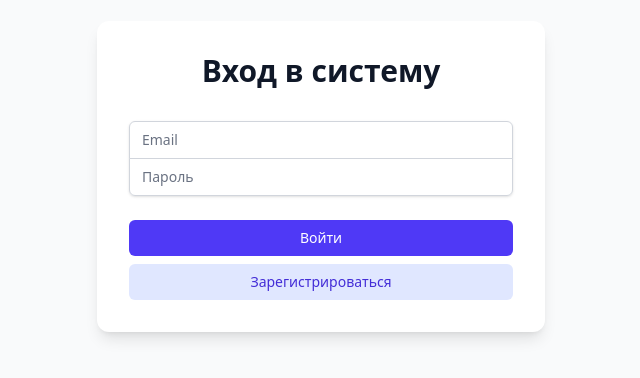
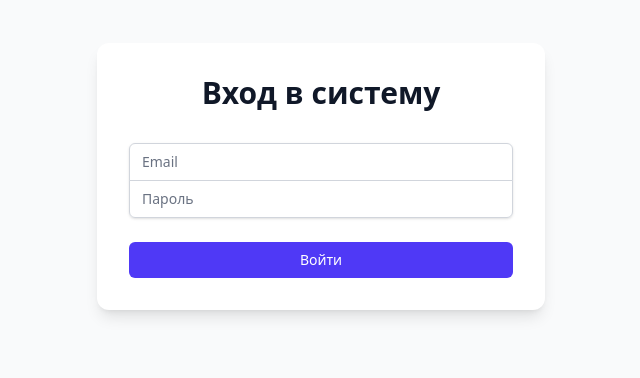
Before and after one commit to nurik432/broiler1, a React (Vite) app: page / in a window 1280 px wide. Shown: the part 224-602 px from the top of the page, without its empty margins (319-959 px from the left). Built offline with nearby package versions, Linux system fonts and the light colour scheme; no server answers.

Commit message:
feat: implement authentication component using Supabase for user login

```diff
--- a/src/components/Auth.jsx
+++ b/src/components/Auth.jsx
@@ -17,19 +17,6 @@ export default function Auth() {
     }
     setLoading(false);
   };
-
-  const handleSignup = async (e) => {
-    e.preventDefault();
-    setLoading(true);
-    const { error } = await supabase.auth.signUp({ email, password });
-
-    if (error) {
-      alert(error.error_description || error.message);
-    } else {
-      alert('Проверьте почту для подтверждения регистрации!');
-    }
-    setLoading(false);
-  }
 
   return (
     <div className="flex items-center justify-center min-h-screen bg-gray-50">
@@ -69,7 +56,7 @@ export default function Auth() {
             </div>
           </div>
 
-          <div className="flex flex-col space-y-2">
+          <div>
             <button
               type="submit"
               className="w-full py-2 text-sm font-medium text-white bg-indigo-600 rounded-md hover:bg-indigo-700 focus:outline-none focus:ring-2 focus:ring-offset-2 focus:ring-indigo-500 disabled:bg-gray-400"
@@ -77,13 +64,6 @@ export default function Auth() {
             >
               {loading ? 'Вход...' : 'Войти'}
             </button>
-             <button
-              onClick={handleSignup}
-              className="w-full py-2 text-sm font-medium text-indigo-700 bg-indigo-100 rounded-md hover:bg-indigo-200 focus:outline-none focus:ring-2 focus:ring-offset-2 focus:ring-indigo-500 disabled:bg-gray-400"
-              disabled={loading}
-            >
-              {loading ? '...' : 'Зарегистрироваться'}
-            </button>
           </div>
         </form>
       </div>
```
